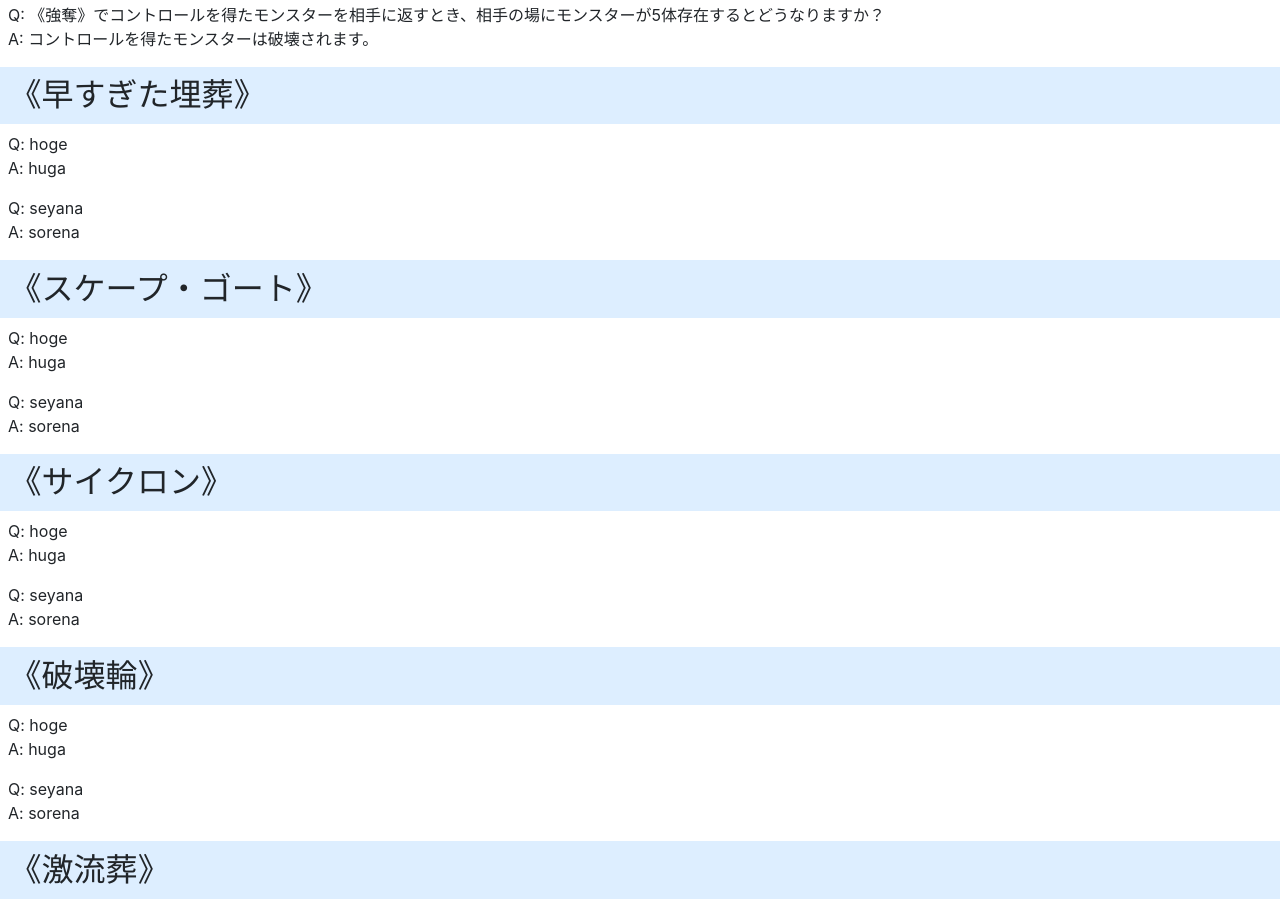
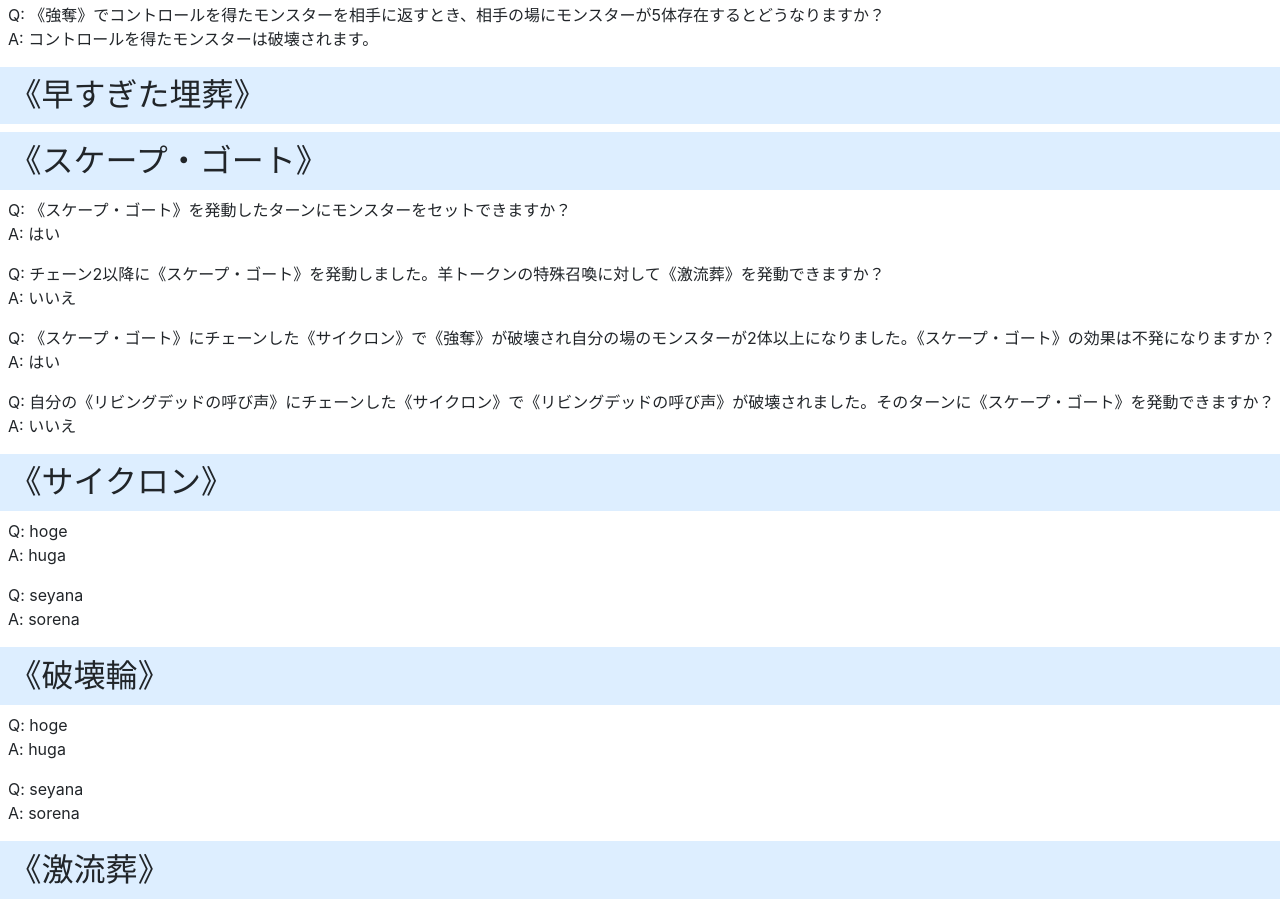
Before and after one commit to wotsushi/y-gateball, a React (Create React App) app: page /faq in a window 1280 px wide. Shown: the part 4960-5871 px from the top of the page. Built offline with nearby package versions, Linux system fonts and the light colour scheme; what react-hooks-global-state would draw is missing.

Commit message:
スケープ・ゴートのFAQを追加
ISSUE: #31

```diff
--- a/src/FAQ.tsx
+++ b/src/FAQ.tsx
@@ -309,16 +309,27 @@ const faqs: FAQ[] = [
   },
   {
     name: "早すぎた埋葬",
-    qas: [
-      ["hoge", "huga"],
-      ["seyana", "sorena"],
-    ],
+    qas: [],
   },
   {
     name: "スケープ・ゴート",
     qas: [
-      ["hoge", "huga"],
-      ["seyana", "sorena"],
+      [
+        "《スケープ・ゴート》を発動したターンにモンスターをセットできますか？",
+        "はい",
+      ],
+      [
+        "チェーン2以降に《スケープ・ゴート》を発動しました。羊トークンの特殊召喚に対して《激流葬》を発動できますか？",
+        "いいえ",
+      ],
+      [
+        "《スケープ・ゴート》にチェーンした《サイクロン》で《強奪》が破壊され自分の場のモンスターが2体以上になりました。《スケープ・ゴート》の効果は不発になりますか？",
+        "はい",
+      ],
+      [
+        "自分の《リビングデッドの呼び声》にチェーンした《サイクロン》で《リビングデッドの呼び声》が破壊されました。そのターンに《スケープ・ゴート》を発動できますか？",
+        "いいえ",
+      ],
     ],
   },
   {
```
